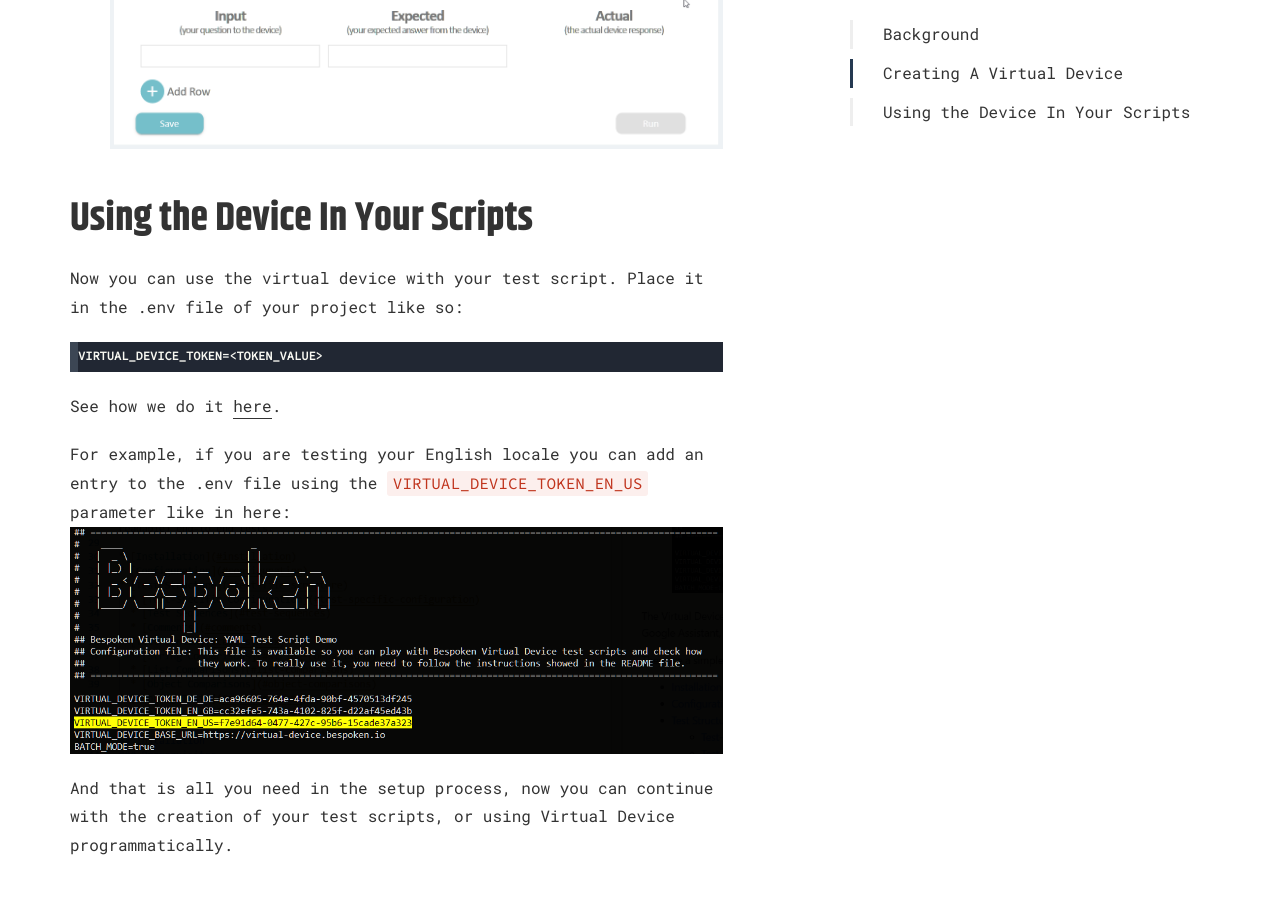
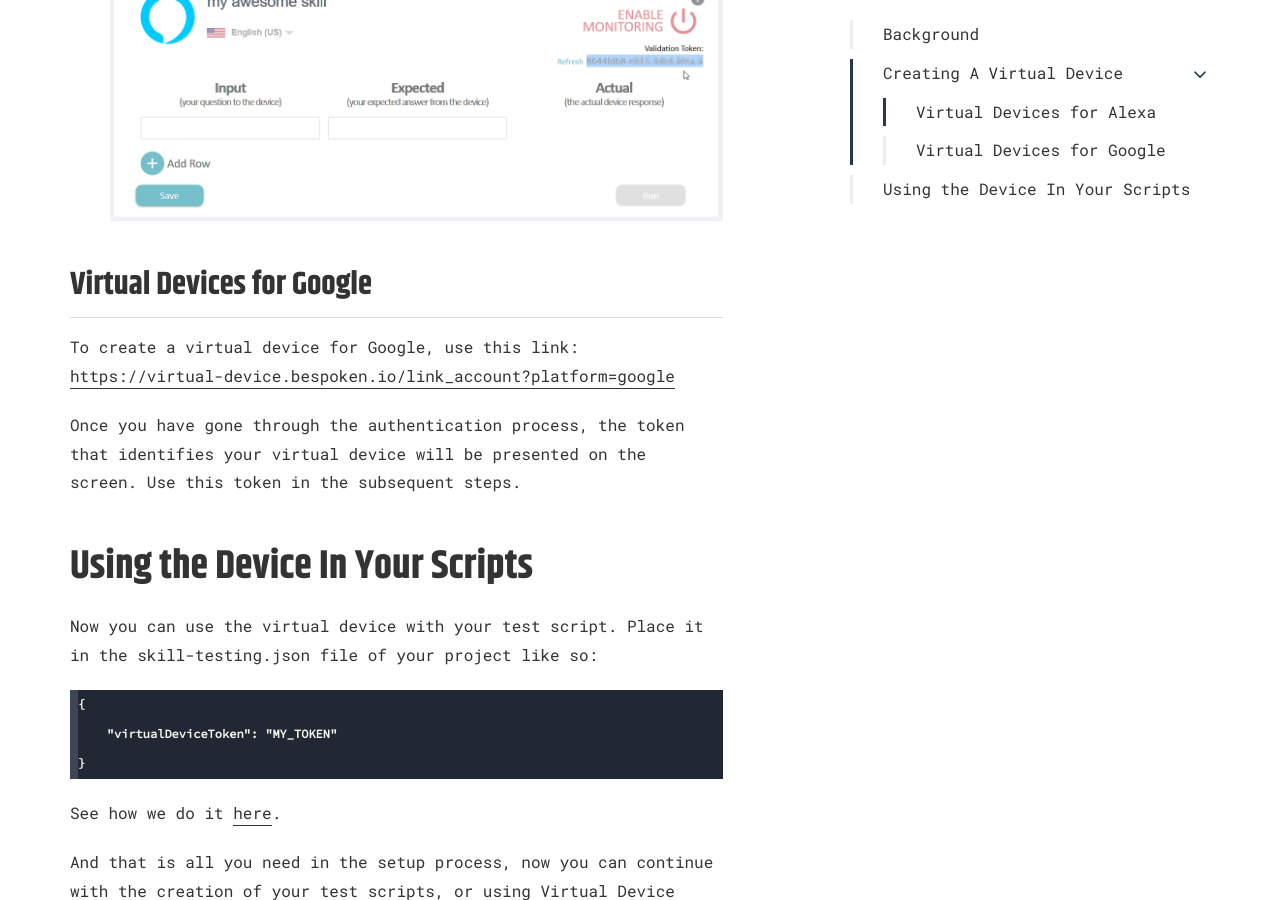
Before and after one commit to bespoken/bespoken-docs, a Jekyll site: the page built from end-to-end/setup.md, in a window 1280 px wide and 900 px high, scrolled down 2378 px. Built offline with Jekyll 4.4.1, drawn with Linux system fonts in a browser that asks for light colours; some web fonts are replaced; some of the changed text lies outside the part shown.

Commit message:
Updated setup to include Google

````diff
--- a/end-to-end/setup.md
+++ b/end-to-end/setup.md
@@ -18,6 +18,7 @@
 There a couple steps for the setup - but don't worry - you will only have to do it once. And if you run into any issues, just [ping us here](https://gitter.im/bespoken/bst). We'll get it sorted out quickly!
 
 # Creating A Virtual Device
+## Virtual Devices for Alexa
 1. The way to get a token is through [Bespoken Dashboard](https://apps.bespoken.io/dashboard). Sign up for free or login; you will see a screen like this:
 ![Bespoken Dashboard](../assets/dashboard.png "Bespoken Dashboard")
 
@@ -30,15 +31,20 @@
 4. After providing your credentials you will return to Bespoken dashboard and the **"Validation Token"** will be retrieved automatically:
 ![Skill source with token retrieved](../assets/sourceWithToken.png "Token is retrieved automatically")
 
+## Virtual Devices for Google
+To create a virtual device for Google, use this link:
+[https://virtual-device.bespoken.io/link_account?platform=google](https://virtual-device.bespoken.io/link_account?platform=google)
+
+Once you have gone through the authentication process, the token that identifies your virtual device will be presented on the screen. Use this token in the subsequent steps.
+
 # Using the Device In Your Scripts
-Now you can use the virtual device with your test script. Place it in the .env file of your project like so:
+Now you can use the virtual device with your test script. Place it in the skill-testing.json file of your project like so:
 ```
-VIRTUAL_DEVICE_TOKEN=<TOKEN_VALUE>
+{
+    "virtualDeviceToken": "MY_TOKEN"
+}
 ```
 
-See how we do it [here](https://github.com/bespoken/virtual-device-example/blob/master/.env).
-
-For example, if you are testing your English locale you can add an entry to the .env file using the `VIRTUAL_DEVICE_TOKEN_EN_US` parameter like in here:
-![Using the token in the configuration file](../assets/envFile.png "Using the token in the configuration file")
+See how we do it [here](https://github.com/bespoken/virtual-device-example/blob/master/skill-testing.json).
 
 And that is all you need in the setup process, now you can continue with the creation of your test scripts, or using Virtual Device programmatically.
````
